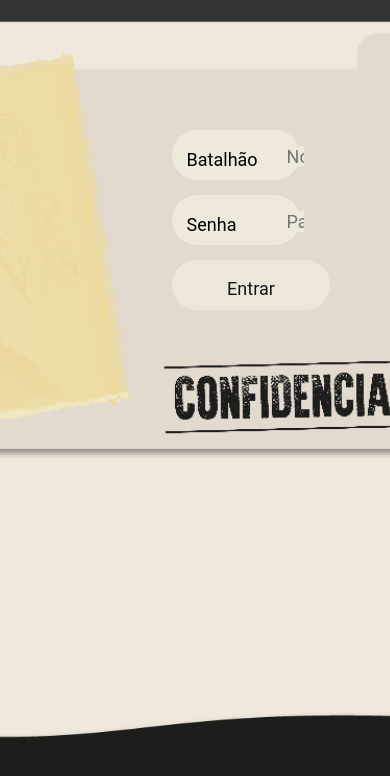
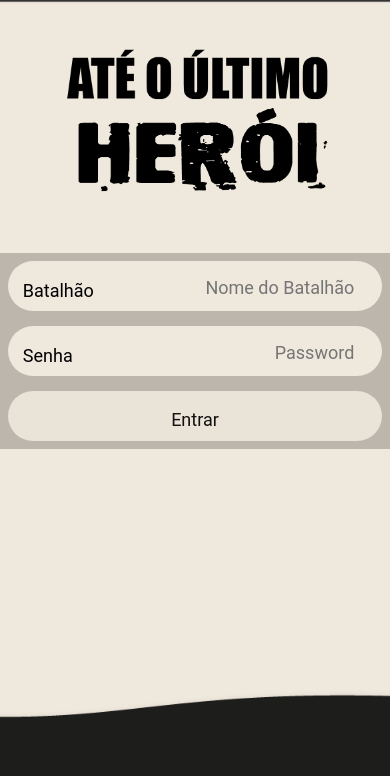
Before and after one commit to ivanpaz/ultimo-heroi-frontend, a React (Create React App) app: page / in a window 390 px wide. Shown: the top 776 px of the page. Built offline with nearby package versions, Linux system fonts and the light colour scheme.

Commit message:
Login celular

```diff
--- a/src/pages/Login/index.js
+++ b/src/pages/Login/index.js
@@ -58,9 +58,10 @@ function Login(){
     return(
         <div className="container" >
             <div className="background"style={bodyStyle}>
-
+                <div className="topo" />
                 <div className="formulario">
                     <form action="" className="form-container" onSubmit={handleLogin}>
+
 
 
 
--- a/src/pages/Login/styles.css
+++ b/src/pages/Login/styles.css
@@ -1,7 +1,9 @@
 h1{
     color: #000000;
 }
-.container{
+
+@media(min-width: 700px){
+  .container{
     position:absolute;
     top:0;
     bottom:0;
@@ -10,6 +12,7 @@ h1{
     overflow:hidden;
     z-index:-1;
 }
+
 
 .box-image{
     margin-left: 20%;
@@ -81,3 +84,104 @@ h1{
     color: red;
     font-weight: bold;
   }
+
+
+
+
+
+
+
+
+
+
+}
+
+@media(max-width: 699px){
+
+  .container{
+    position:absolute;
+    top:0;
+    bottom:0;
+    left:0;
+    right:0;
+    overflow:hidden;
+    z-index:-1;
+    background-color: #BCB6AD;
+}
+
+
+.box-image{
+    margin-left: 20%;
+    margin-top: 8%;
+}
+
+.formulario{
+  background-color: #BCB6AD;
+  padding: 2vw;
+}
+
+.btn-login{
+
+
+    height: 50px;
+}
+.btn-circle:hover {
+    opacity: 1;
+  }
+
+/* Add styles to the form container */
+.form-container {
+
+  }
+
+  input[type=text], input[type=password], .campo, .btn-login{
+
+    background: #EFE8DD;
+  }
+
+  /* Full-width input fields */
+  input[type=text], input[type=password] {
+    width: 85vw;
+    /* max-width: 510px; */
+    border: none;
+    padding-left: 40vw;
+    text-align: right;
+    margin-top: 10px;
+  }
+
+  input[type=text]:focus, input[type=password]:focus {
+    background-color: #ddd;
+    outline: none;
+  }
+
+  .campo-login{
+
+  }
+
+  .linha-texto{
+    width: 100px;
+    padding-top: 3px;
+    position: absolute;
+    margin-top: 10px;
+
+  }
+
+  .error-login{
+
+    text-align: right;
+    font: message-box;
+    color: red;
+    font-weight: bold;
+  }
+
+  .topo{
+    background-image: url( '../../assets/ate_ultimo-heroi-titulo.png');
+
+    height: 30vh;
+    background-size: contain;
+    background-repeat: no-repeat;
+    background-position: center;
+  }
+
+
+}
```
Also changed, not shown: src/assets/ate_ultimo-heroi-titulo.png (added).
